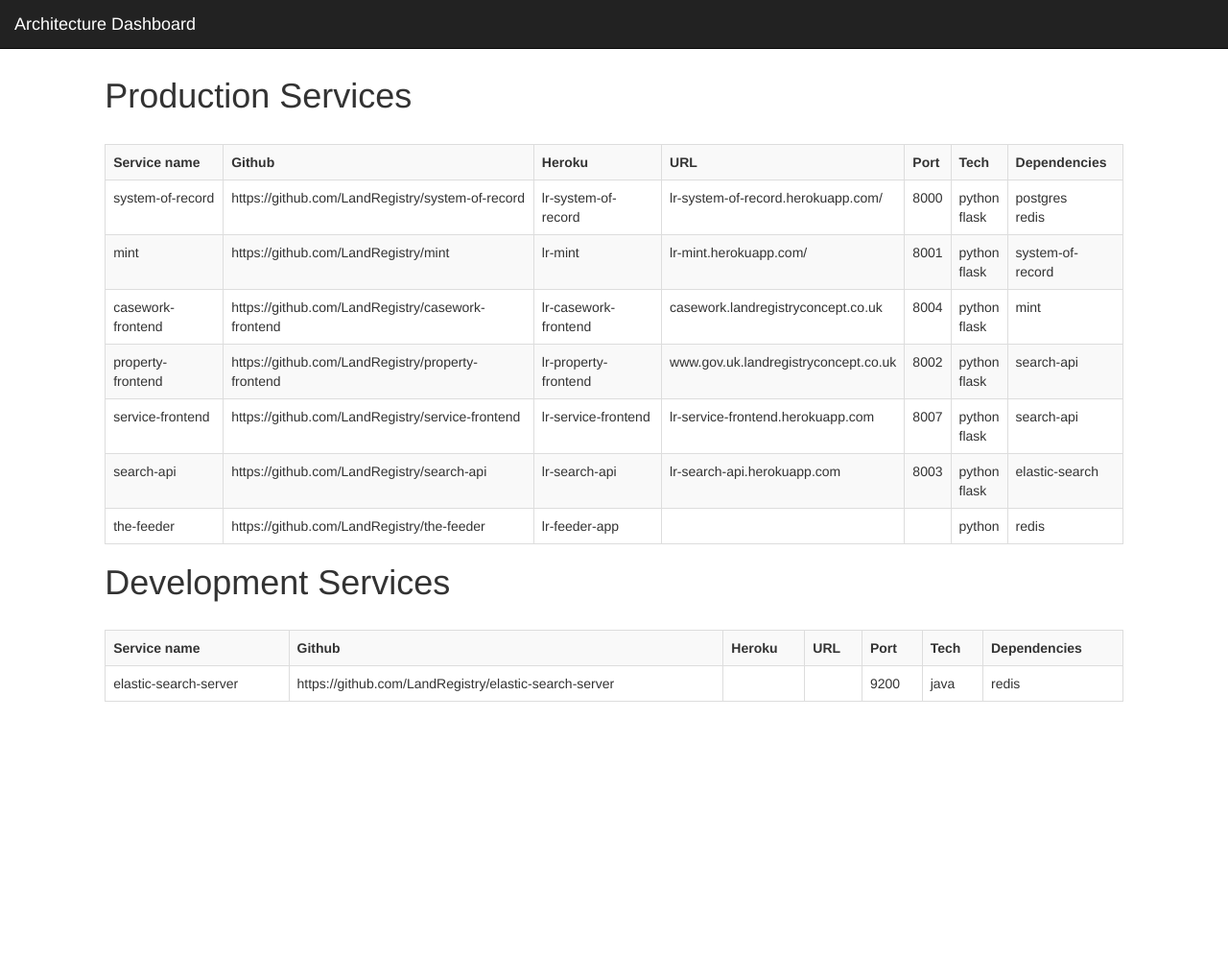
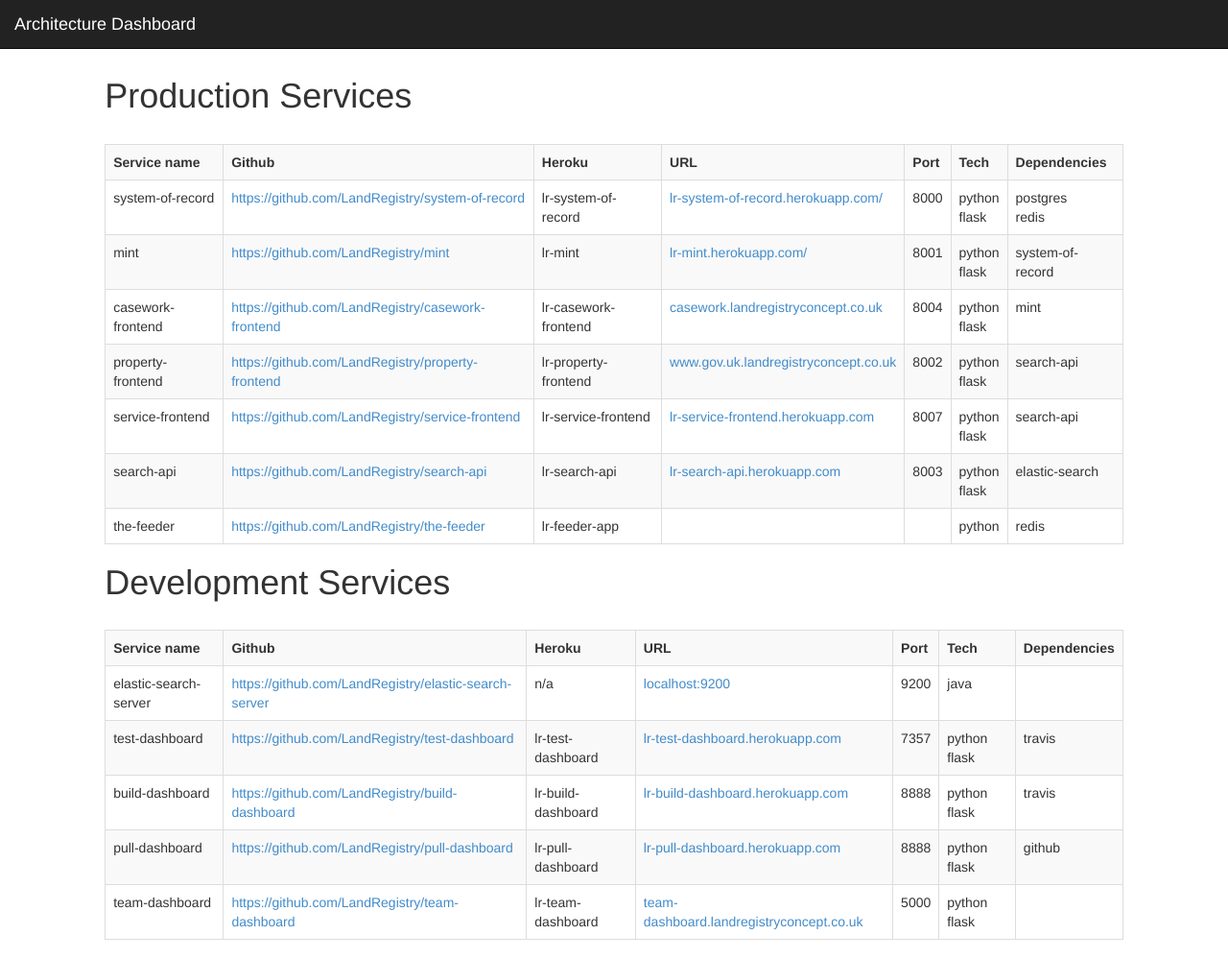
Before and after one commit to LandRegistry-Attic/architecture, a Jekyll site: the page built from index.html, in a window 1280 px wide and 999 px high. Shown: the whole window at 96% size. Built offline with Jekyll 4.4.1, drawn with Linux system fonts in a browser that asks for light colours.

Commit message:
added more services

```diff
--- a/_data/services.yml
+++ b/_data/services.yml
@@ -58,8 +58,40 @@
 Development:
   - name: "elastic-search-server"
     github: "https://github.com/LandRegistry/elastic-search-server"
-    heroku:
-    url:
+    heroku: "n/a"
+    url: "localhost:9200"
     port: 9200
     tech: [java]
-    dependencies: [redis]
+    dependencies: []
+
+  - name: "test-dashboard"
+    github: "https://github.com/LandRegistry/test-dashboard"
+    heroku: "lr-test-dashboard"
+    url: "lr-test-dashboard.herokuapp.com"
+    port: 7357
+    tech: [python flask]
+    dependencies: [travis]
+
+  - name: "build-dashboard"
+    github: "https://github.com/LandRegistry/build-dashboard"
+    heroku: "lr-build-dashboard"
+    url: "lr-build-dashboard.herokuapp.com"
+    port: 8888
+    tech: [python flask]
+    dependencies: [travis]
+
+  - name: "pull-dashboard"
+    github: "https://github.com/LandRegistry/pull-dashboard"
+    heroku: "lr-pull-dashboard"
+    url: "lr-pull-dashboard.herokuapp.com"
+    port: 8888
+    tech: [python flask]
+    dependencies: [github]
+
+  - name: "team-dashboard"
+    github: "https://github.com/LandRegistry/team-dashboard"
+    heroku: "lr-team-dashboard"
+    url: "team-dashboard.landregistryconcept.co.uk"
+    port: 5000
+    tech: [python flask]
+    dependencies: []
--- a/index.html
+++ b/index.html
@@ -24,9 +24,9 @@
     {% for service in environment[1] %}
       <tr>
         <td>{{ service.name }}</td>
-        <td>{{ service.github }}</td>
+        <td><a href="{{ service.github }}">{{ service.github }}</a></td>
         <td>{{ service.heroku }}</td>
-        <td>{{ service.url }}</td>
+        <td><a href="{{ service.url }}">{{ service.url }}</a></td>
         <td>{{ service.port }}</td>
         <td>
           {% for tech in service.tech %}
```
